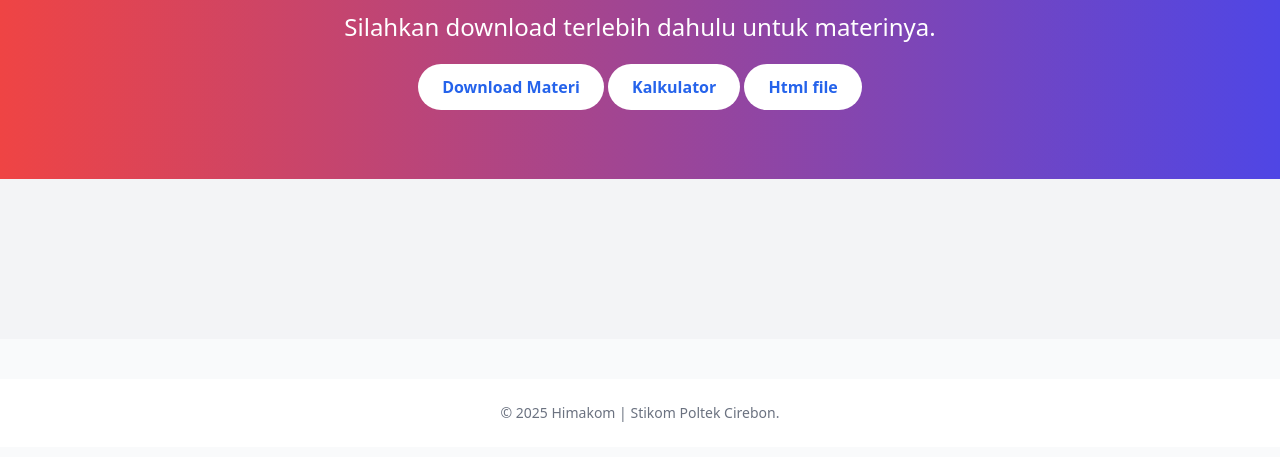
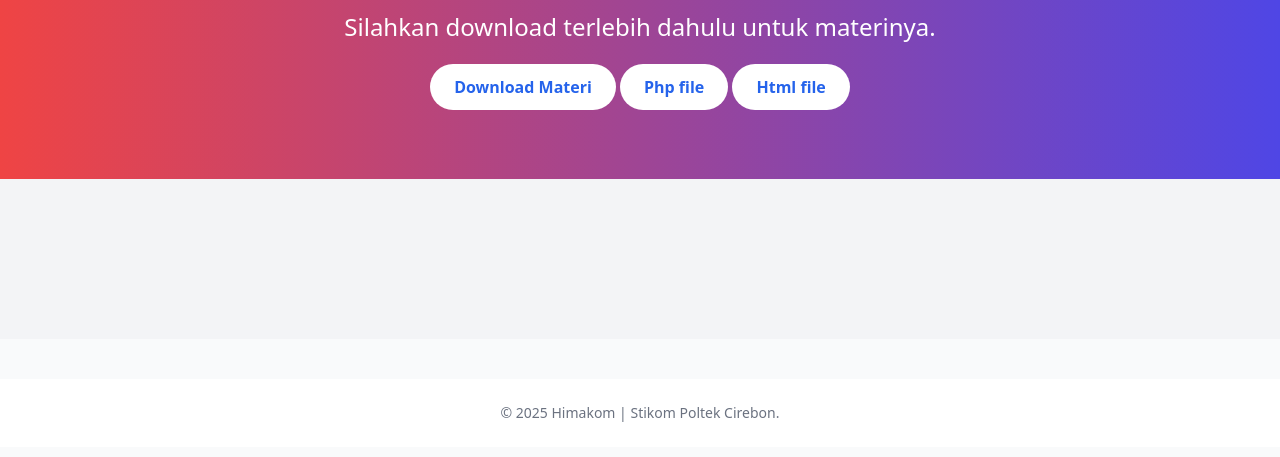
Before and after one commit to purwanto437/materi, a plain HTML site: page index.html in a window 1280 px wide. Shown: the part 309-766 px from the top of the page. Drawn offline with nearby package versions, Linux system fonts and the light colour scheme.

Commit message:
Update index.html

```diff
--- a/index.html
+++ b/index.html
@@ -25,7 +25,7 @@
     <h1 class="text-4xl md:text-6xl font-extrabold mb-6">Selamat Datang di materi pembelajan kami</h1>
     <p class="text-lg md:text-2xl mb-8">Silahkan download terlebih dahulu untuk materinya.</p>
     <a href="./file/materi_web.pdf" class="bg-white text-blue-600 px-6 py-3 rounded-full font-semibold hover:bg-gray-100 transition">Download Materi</a>
-    <a href="./file/kalkulator.zip" class="bg-white text-blue-600 px-6 py-3 rounded-full font-semibold hover:bg-gray-100 transition">Kalkulator</a>
+    <a href="./file/php_materi.zip" class="bg-white text-blue-600 px-6 py-3 rounded-full font-semibold hover:bg-gray-100 transition">Php file</a>
     <a href="./file/html1.zip" class="bg-white text-blue-600 px-6 py-3 rounded-full font-semibold hover:bg-gray-100 transition">Html file</a>
   </section>
 
```
